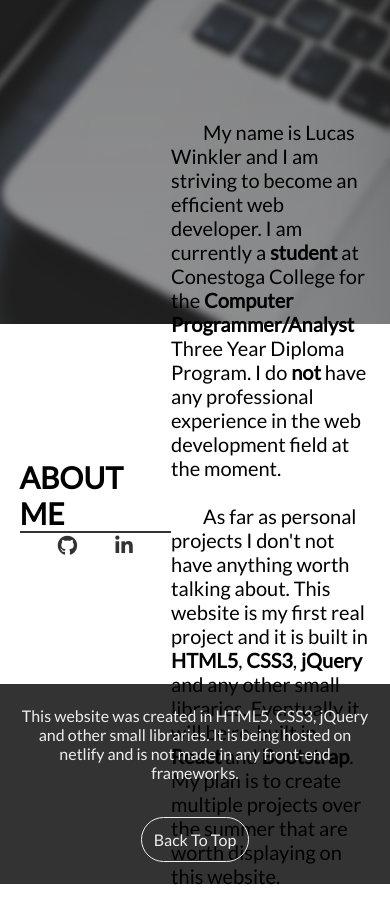
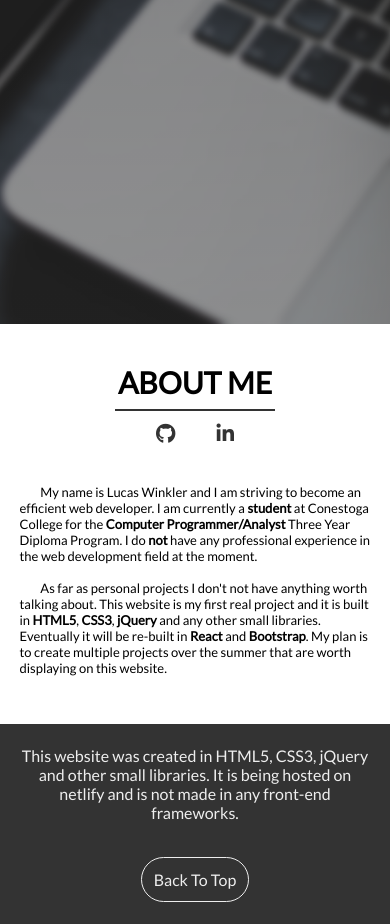
Before and after one commit to LucasWinkler/personal-site-v1, a plain HTML site: page index.html in a window 390 px wide. Shown: the part 520-1444 px from the top of the page. Before the commit the page ends 1408 px from the top, so only its background shows below. Drawn offline with Linux system fonts and the light colour scheme.

Commit message:
made the about section a little responsive

```diff
--- a/css/main.css
+++ b/css/main.css
@@ -210,15 +210,16 @@ a {
 #about * #about-heading-container .fab.fa-linkedin-in:hover {
   transform: scale(1.1);
 }
+
 #about * #about-content-container {
   flex: 0 60%;
   margin: 0 auto;
   font-size: 2rem;
 }
+
 #about #about-content-container #about-content-1,
 #about #about-content-container #about-content-2 {
   text-indent: 1.6em;
-  font-size: 2rem;
 }
 
 #about #about-content-container #about-content-1 span,
@@ -255,11 +256,13 @@ footer > .container > a {
   padding: 1.2rem;
   border-radius: 3rem;
   border: 1px solid #eeeeee;
+  transition: transform 0.2s ease;
 }
 
 footer > .container > a:hover {
   color: #ffffff;
   border-color: #ffffff;
+  transform: scale(1.05);
 }
 
 @media (min-width: 769px) {
@@ -285,6 +288,10 @@ footer > .container > a:hover {
   #main-header .hero-text > .container > h2 {
     letter-spacing: 2.2rem;
     font-size: 3.8rem;
+  }
+
+  #about * #about-content-container {
+    font-size: 1.7rem;
   }
 }
 
@@ -383,10 +390,24 @@ footer > .container > a:hover {
     font-size: 3.4rem;
   }
 
-  @media (max-width: 600px) {
-    #main-header .hero-text > .container > h2 {
-      letter-spacing: 1rem;
-      font-size: 3rem;
-    }
+  #about > .container {
+    flex-direction: column;
+    margin: 4rem auto;
+  }
+
+  #about * #about-content-container {
+    font-size: 1.5rem;
+    margin-top: 3rem;
   }
 }
+
+@media (max-width: 600px) {
+  #main-header .hero-text > .container > h2 {
+    letter-spacing: 1rem;
+    font-size: 3rem;
+  }
+
+  #about * #about-content-container {
+    font-size: 1.3rem;
+  }
+}
```
